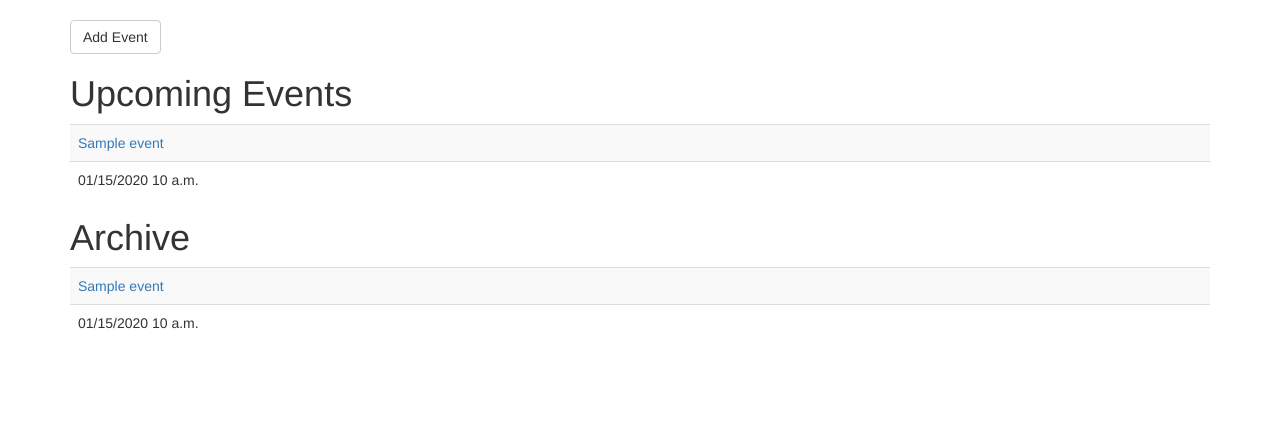
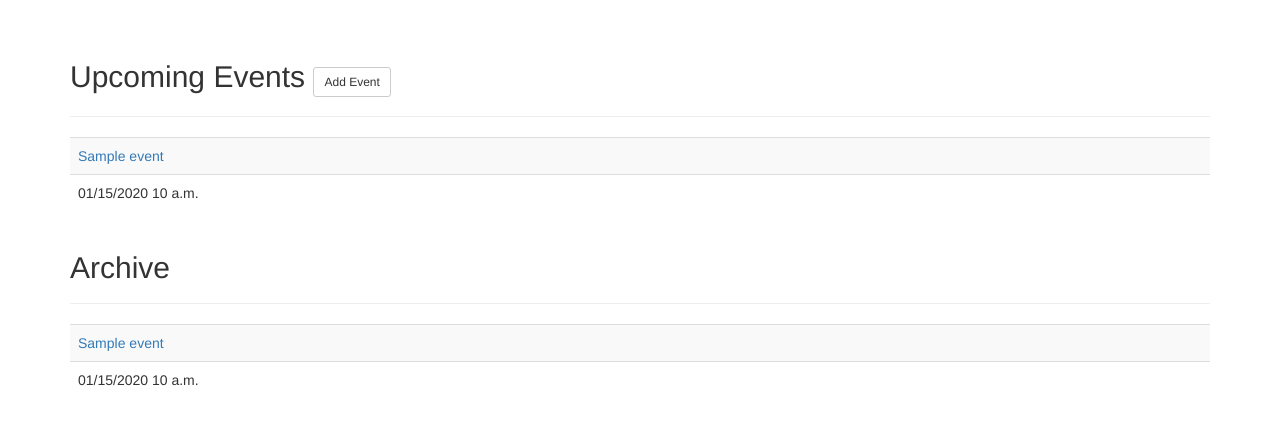
Before and after one commit to BurningNetel/ctf-manager, a Django app: template CTFmanager/templates/event/events.html in a window 1280 px wide. Shown: the part 52-477 px from the top of the page. Run offline with Django 3.2, Linux system fonts and the light colour scheme; the template is opened without the code that fills it: most values are stand-ins (such as "Sample title", 1, 10 or a date in 2020); parts of the project's set-up code (start-up, migrations or seed data) failed here and were passed over; some libraries are stand-ins or nearby versions.

Commit message:
styled headings and buttons.

```diff
--- a/CTFmanager/templates/event/events.html
+++ b/CTFmanager/templates/event/events.html
@@ -3,8 +3,14 @@
 {% block title %}CTFman - Events{% endblock %}
 
 {% block content %}
-<a class="btn btn-default" id="btn_add_event" href="{% url 'newEvent' %}">Add Event</a>
-<h1>Upcoming Events</h1>
+    <div class="page-header">
+        <h2>Upcoming Events
+            <small>
+                <a class="btn btn-default btn-sm" id="btn_add_event" href="{% url 'newEvent' %}">Add Event</a>
+            </small>
+        </h2>
+    </div>
+
     <table id="table_upcoming" class="table table-striped ">
     {% if events.count != 0 %}
         {% for event in events %}
@@ -15,7 +21,11 @@
         <tr><td>No upcoming events!</td></tr>
     {% endif %}
     </table>
-    <h1>Archive</h1>
+
+    <div class="page-header">
+        <h2>Archive</h2>
+    </div>
+
     <table id="table_archive" class="table table-striped">
         {% if archive.count != 0 %}
             {% for event in archive %}
@@ -32,4 +42,5 @@
             </tr>
         {% endif %}
     </table>
+
 {% endblock %}
```
Also changed, not shown: CTFmanager/templates/event/event_detail.html (+10 -2 lines). Lines whose indentation alone changed are shown as unchanged.
